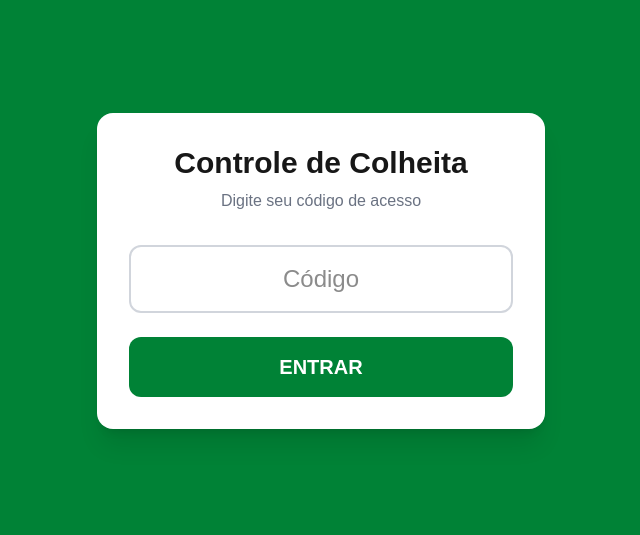
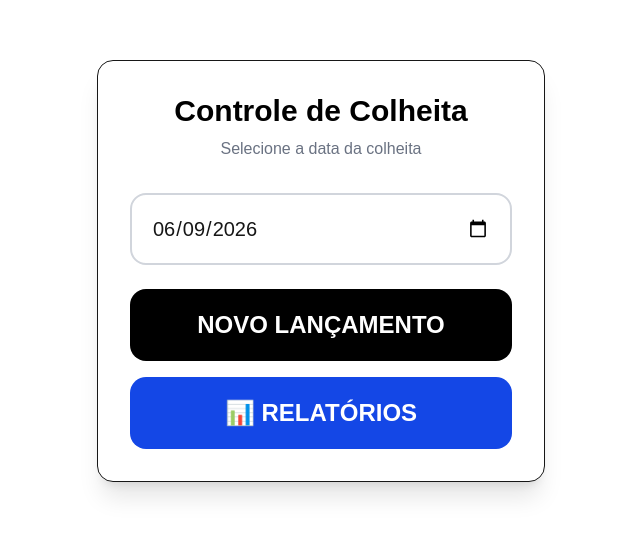
Before and after one commit to biasiproducao/lavouracana, a Next.js app: page / in a window 1280 px wide. Shown: the part 129-664 px from the top of the page, without its empty margins (319-959 px from the left). Built offline with nearby package versions, Linux system fonts and the light colour scheme.

Commit message:
Update page.tsx

```diff
--- a/app/page.tsx
+++ b/app/page.tsx
@@ -2,75 +2,62 @@
 
 import { useState } from "react";
 import { useRouter } from "next/navigation";
-import { supabase } from "../lib/supabase";
 
-export default function Home() {
-  const [codigo, setCodigo] = useState("");
-  const [mensagem, setMensagem] = useState("");
+export default function DataPage() {
   const router = useRouter();
 
-  async function entrar() {
-    setMensagem("");
+  const hoje = new Date().toISOString().split("T")[0];
 
-    const { data, error } = await supabase
-      .from("usuarios")
-      .select("*")
-      .eq("codigo_acesso", codigo.trim());
+  const [dataSelecionada, setDataSelecionada] = useState(hoje);
 
-    console.log("DATA:", data);
-console.log("ERROR:", error);
-
-    if (error) {
-      setMensagem("Erro ao consultar banco");
-      return;
-    }
-
-    if (!data || data.length === 0) {
-      setMensagem("Código inválido");
-      return;
-    }
-
-    const usuario = data[0];
-
+  function novoLancamento() {
     localStorage.setItem(
-      "usuario",
-      JSON.stringify(usuario)
+      "data_referencia",
+      dataSelecionada
     );
 
-    router.push("/data");
+    router.push("/propriedade");
+  }
+
+  function abrirRelatorios() {
+    router.push("/relatorios");
   }
 
   return (
-    <div className="min-h-screen bg-green-700 flex items-center justify-center p-4">
-      <div className="bg-white w-full max-w-md rounded-2xl shadow-xl p-8">
-        <h1 className="text-3xl font-bold text-center mb-2">
+    <div className="min-h-screen bg-white flex items-center justify-center p-4">
+      <div className="bg-white border rounded-2xl shadow-xl p-8 w-full max-w-md">
+
+        <h1 className="text-3xl font-bold text-center text-black mb-2">
           Controle de Colheita
         </h1>
 
         <p className="text-center text-gray-500 mb-8">
-          Digite seu código de acesso
+          Selecione a data da colheita
         </p>
 
         <input
-          type="password"
-          value={codigo}
-          onChange={(e) => setCodigo(e.target.value)}
-          placeholder="Código"
-          className="w-full border-2 border-gray-300 rounded-xl p-4 text-center text-2xl mb-6"
+          type="date"
+          value={dataSelecionada}
+          onChange={(e) =>
+            setDataSelecionada(e.target.value)
+          }
+          className="w-full border-2 border-gray-300 rounded-2xl p-5 text-xl mb-6"
         />
 
         <button
-          onClick={entrar}
-          className="w-full bg-green-700 text-white rounded-xl p-4 text-xl font-bold"
+          onClick={novoLancamento}
+          className="w-full bg-black text-white rounded-2xl p-5 text-2xl font-bold mb-4"
         >
-          ENTRAR
+          NOVO LANÇAMENTO
         </button>
 
-        {mensagem && (
-          <div className="mt-4 text-center font-bold text-red-600">
-            {mensagem}
-          </div>
-        )}
+        <button
+          onClick={abrirRelatorios}
+          className="w-full bg-blue-700 text-white rounded-2xl p-5 text-2xl font-bold"
+        >
+          📊 RELATÓRIOS
+        </button>
+
       </div>
     </div>
   );
```
